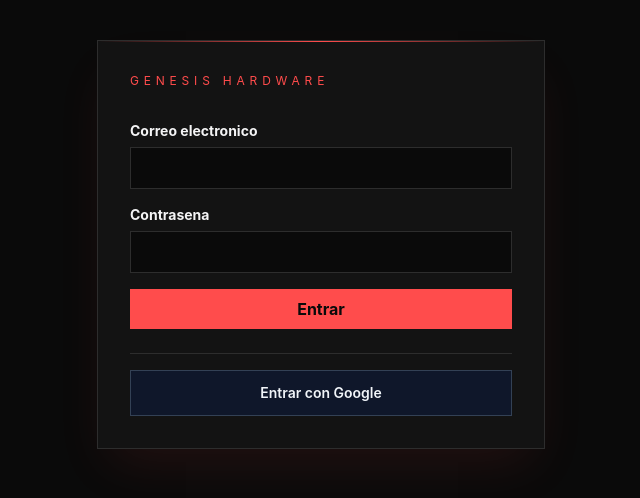
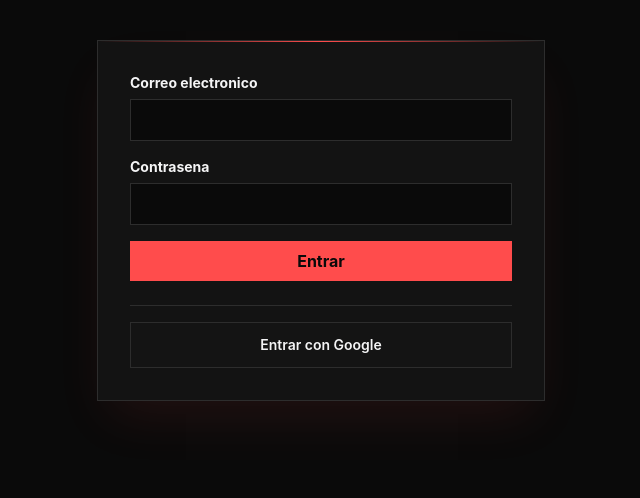
Before and after one commit to AgustinEscamilla/Genesis-Hardware, a React (Vite) app in the folder genesis-hardware/: page /autenticacion in a window 1280 px wide. Shown: the top 498 px of the page, without its empty margins (319-959 px from the left). Built offline with nearby package versions, Linux system fonts and the light colour scheme; no server answers.

Commit message:
Correcciones para acceder con google

```diff
--- /dev/null
+++ b/genesis-hardware/src/hooks/use_acceso_google.js
@@ -0,0 +1,20 @@
+import { useState } from 'react'
+import { iniciarSesionConGoogle } from '../services/servicio_autenticacion'
+import { guardarPerfilUsuario } from '../services/servicio_usuarios'
+
+export function useAccesoGoogle() {
+  const [cargando, setCargando] = useState(false)
+
+  // aqui maestro yo abro google y guardo al cliente en firestore
+  const iniciarAccesoGoogle = async () => {
+    setCargando(true)
+    try {
+      const credencial = await iniciarSesionConGoogle()
+      const usuario = credencial.user || credencial
+      await guardarPerfilUsuario({ uidAuth: usuario.uid, nombre: usuario.displayName || 'Cliente', correo: usuario.email || '', rol: 'cliente', origen: 'google' })
+      return usuario
+    } finally { setCargando(false) }
+  }
+
+  return { cargando, iniciarAccesoGoogle }
+}
--- a/genesis-hardware/src/pages/autenticacion/boton_google_cliente.jsx
+++ b/genesis-hardware/src/pages/autenticacion/boton_google_cliente.jsx
@@ -1,20 +1,4 @@
-import { useState } from 'react'
-import { useNavigate } from 'react-router-dom'
-import { iniciarSesionClienteConGoogle } from '../../services/servicio_autenticacion'
-import { resolverRutaAccesoUsuario } from '../../services/servicio_usuarios'
-
-export function BotonGoogleCliente() {
-  const [cargando, setCargando] = useState(false)
-  const navegar = useNavigate()
-
-  // aqui maestro yo disparo google solo para clientes
-  const manejarClick = async () => {
-    setCargando(true)
-    try {
-      const usuario = await iniciarSesionClienteConGoogle()
-      navegar(await resolverRutaAccesoUsuario({ uidAuth: usuario?.uid, correo: usuario?.email || '' }), { replace: true })
-    } finally { setCargando(false) }
-  }
-
-  return <button type="button" onClick={manejarClick} className="w-full border border-slate-700 bg-slate-900 px-4 py-3 text-sm font-semibold text-slate-100 transition hover:border-cyan-500 hover:text-cyan-300">{cargando ? 'Conectando con Google' : 'Entrar con Google'}</button>
+export function BotonGoogleCliente({ alIniciarSesion, cargando }) {
+  // aqui maestro yo solo dibujo el boton y recibo la accion desde el padre
+  return <button type="button" onClick={alIniciarSesion} className="w-full border border-borde bg-panel px-4 py-3 text-sm font-semibold text-texto transition hover:border-primario hover:text-primario">{cargando ? 'Conectando con Google' : 'Entrar con Google'}</button>
 }
--- a/genesis-hardware/src/pages/autenticacion/vista_autenticacion.jsx
+++ b/genesis-hardware/src/pages/autenticacion/vista_autenticacion.jsx
@@ -1,12 +1,23 @@
 import { useRedireccionAuth } from '../../hooks/use_redireccion_auth'
+import { useNavigate } from 'react-router-dom'
+import { useAccesoGoogle } from '../../hooks/use_acceso_google'
 import { FormularioAcceso } from './formulario_acceso'
 import { BotonGoogleCliente } from './boton_google_cliente'
+import { resolverRutaAccesoUsuario } from '../../services/servicio_usuarios'
 
 export function VistaAutenticacion() {
   const { cargando } = useRedireccionAuth()
+  const { cargando: cargandoGoogle, iniciarAccesoGoogle } = useAccesoGoogle()
+  const navegar = useNavigate()
 
   // aqui maestro yo separo el acceso comun del acceso por google
-  if (cargando) return <div className="min-h-screen bg-fondo flex items-center justify-center text-texto">Cargando acceso</div>
+  if (cargando) return <div className="min-h-screen flex items-center justify-center bg-fondo text-texto">Cargando acceso</div>
 
-  return <div className="min-h-screen bg-fondo px-4 py-10 text-texto"><div className="mx-auto relative w-full max-w-md overflow-hidden border border-borde bg-panel/95 p-8 shadow-2xl shadow-primario/10"><div className="absolute inset-x-0 top-0 h-px bg-gradient-to-r from-transparent via-primario to-transparent"></div><div className="mb-8 space-y-2"><p className="text-xs uppercase tracking-[0.4em] text-primario">Genesis Hardware</p></div><FormularioAcceso /><div className="mt-6 border-t border-borde pt-4"><BotonGoogleCliente /></div></div></div>
+  // aqui maestro yo espero el guardado y navego al panel correcto sin depender del listener
+  const manejarAccesoGoogle = async () => {
+    const usuario = await iniciarAccesoGoogle()
+    navegar(await resolverRutaAccesoUsuario({ uidAuth: usuario.uid, correo: usuario.email || '' }), { replace: true })
+  }
+
+  return <div className="min-h-screen bg-fondo px-4 py-10 text-texto"><div className="mx-auto relative w-full max-w-md overflow-hidden border border-borde bg-panel/95 p-8 shadow-2xl shadow-primario/10"><div className="absolute inset-x-0 top-0 h-px bg-gradient-to-r from-transparent via-primario to-transparent"></div><FormularioAcceso /><div className="mt-6 border-t border-borde pt-4"><BotonGoogleCliente cargando={cargandoGoogle} alIniciarSesion={manejarAccesoGoogle} /></div></div></div>
 }
--- a/genesis-hardware/src/services/servicio_autenticacion.js
+++ b/genesis-hardware/src/services/servicio_autenticacion.js
@@ -1,6 +1,5 @@
 import { GoogleAuthProvider, signInWithEmailAndPassword, signInWithPopup, signOut } from 'firebase/auth'
 import { auth } from './conexion_firebase'
-import { guardarPerfilUsuario } from './servicio_usuarios'
 
 const claveSesionLocal = 'sesion_genesis_hardware'
 const usarSesionLocal = import.meta.env.DEV || import.meta.env.VITE_USAR_AUTH_LOCAL === 'true'
@@ -26,13 +25,11 @@ export const iniciarSesionConCorreo = async (correo, contrasena) => {
   }
 }
 
-export const iniciarSesionClienteConGoogle = async () => {
+// aqui maestro yo abro el popup de google para entregar la sesion al hook
+export const iniciarSesionConGoogle = async () => {
   if (usarSesionLocal) return guardarSesionLocal('cliente-local@genesis.com')
   const proveedor = new GoogleAuthProvider()
-  const credencial = await signInWithPopup(auth, proveedor)
-  await guardarPerfilUsuario({ uidAuth: credencial.user.uid, nombre: credencial.user.displayName || 'Cliente', correo: credencial.user.email || '', rol: 'cliente', origen: 'google' })
-  limpiarSesionLocal()
-  return credencial.user
+  return signInWithPopup(auth, proveedor)
 }
 
 export const cerrarSesion = async () => {
```
